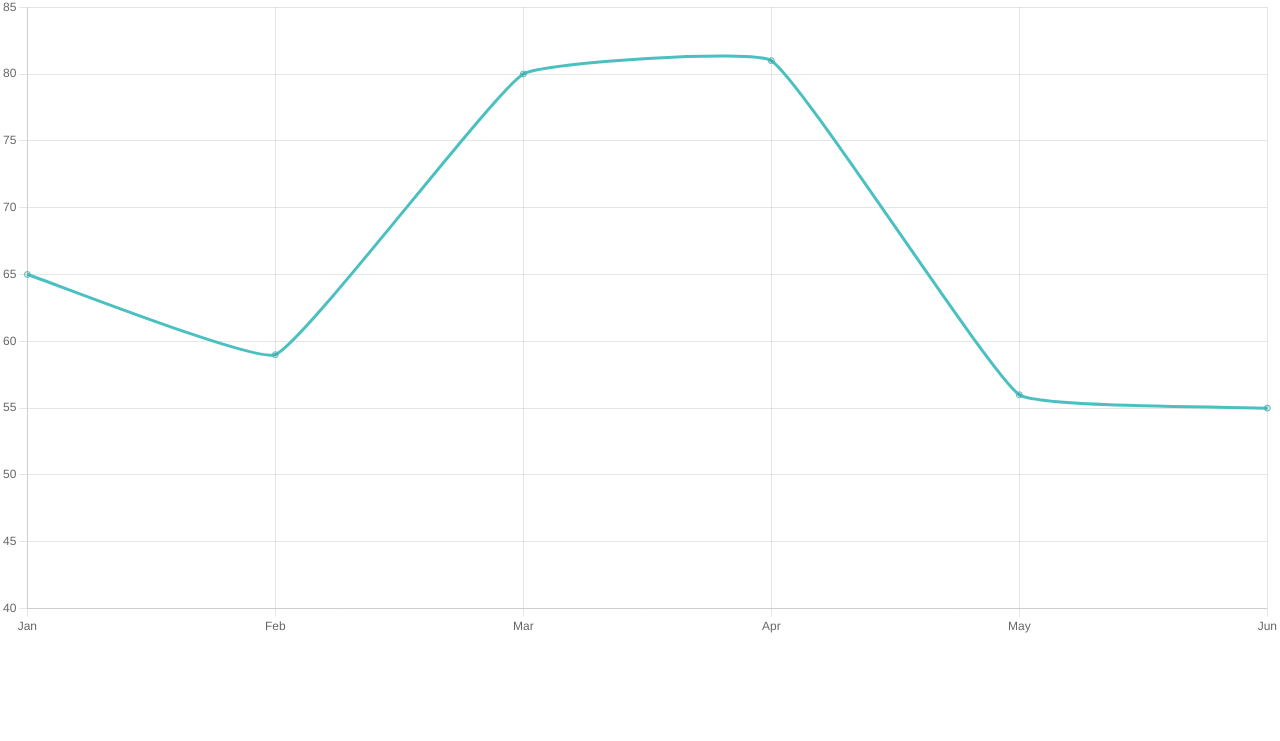
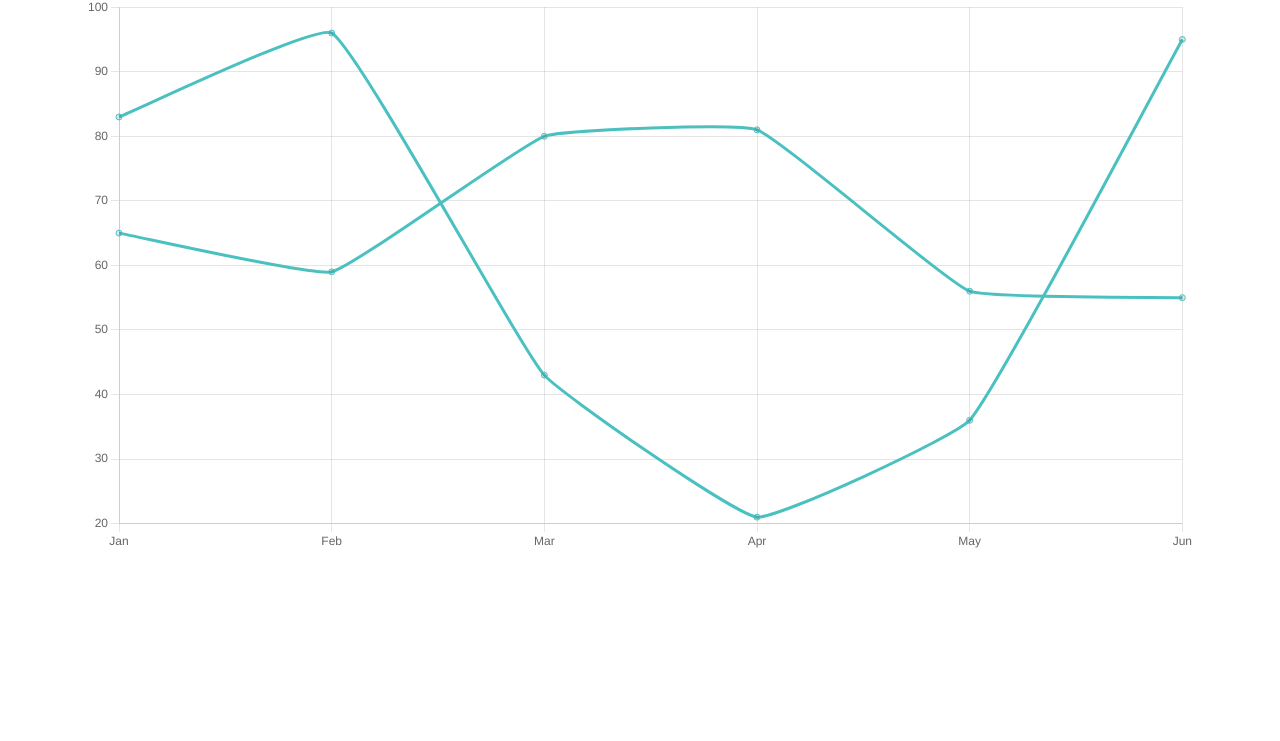
Before and after one commit to josephgruber/labelyouraxes.com, a plain HTML site: page index.html in a window 1280 px wide. Shown: the part 59-800 px from the top of the page. Drawn offline with nearby package versions, Linux system fonts and the light colour scheme.

Commit message:
Added container

```diff
--- a/index.html
+++ b/index.html
@@ -12,9 +12,13 @@
 </head>
 
 <body>
-    <h1 class="text-center">Label your axes!</h1>
+    <div class="container">
+        <h1 class="text-center">Label your axes!</h1>
 
-    <canvas id="chart"></canvas>
+        <div class="chart-container">
+            <canvas id="chart"></canvas>
+        </div>
+    </div>
 
     <script src="https://code.jquery.com/jquery-3.5.1.slim.min.js"
         integrity="sha384-DfXdz2htPH0lsSSs5nCTpuj/zy4C+OGpamoFVy38MVBnE+IbbVYUew+OrCXaRkfj"
@@ -37,7 +41,14 @@
                     fill: false,
                     borderColor: 'rgb(75, 192, 192)',
                     tension: 0.1
-                }]
+                },
+                {
+                    data: [83, 96, 43, 21, 36, 95, 39],
+                    fill: false,
+                    borderColor: 'rgb(75, 192, 192)',
+                    tension: 0.1
+                }
+                ]
             },
             options: {
                 plugins: {
```
